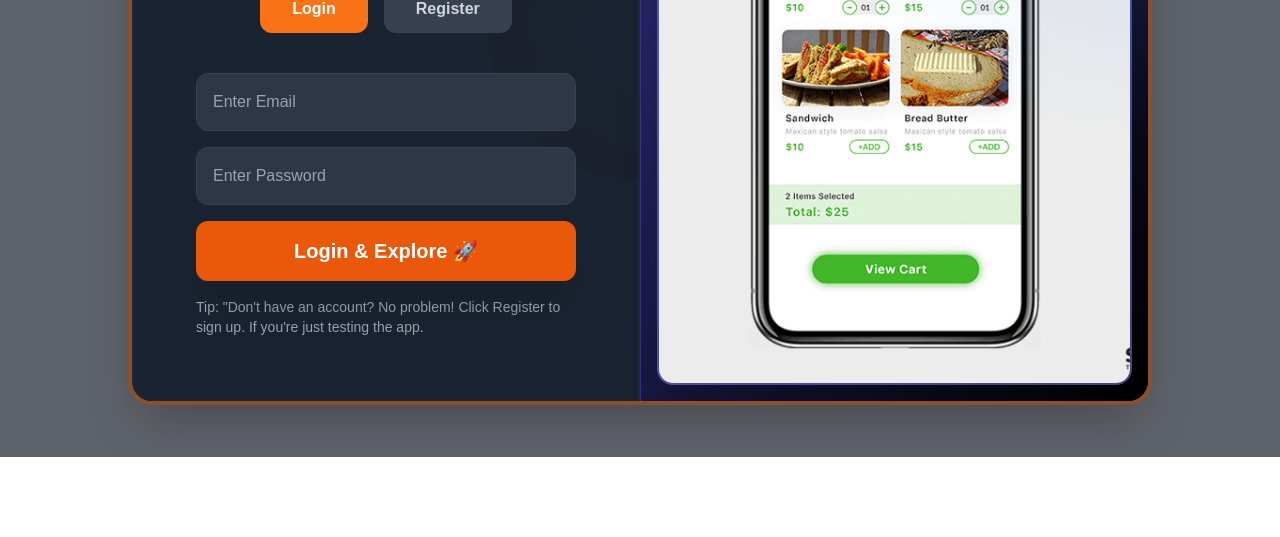
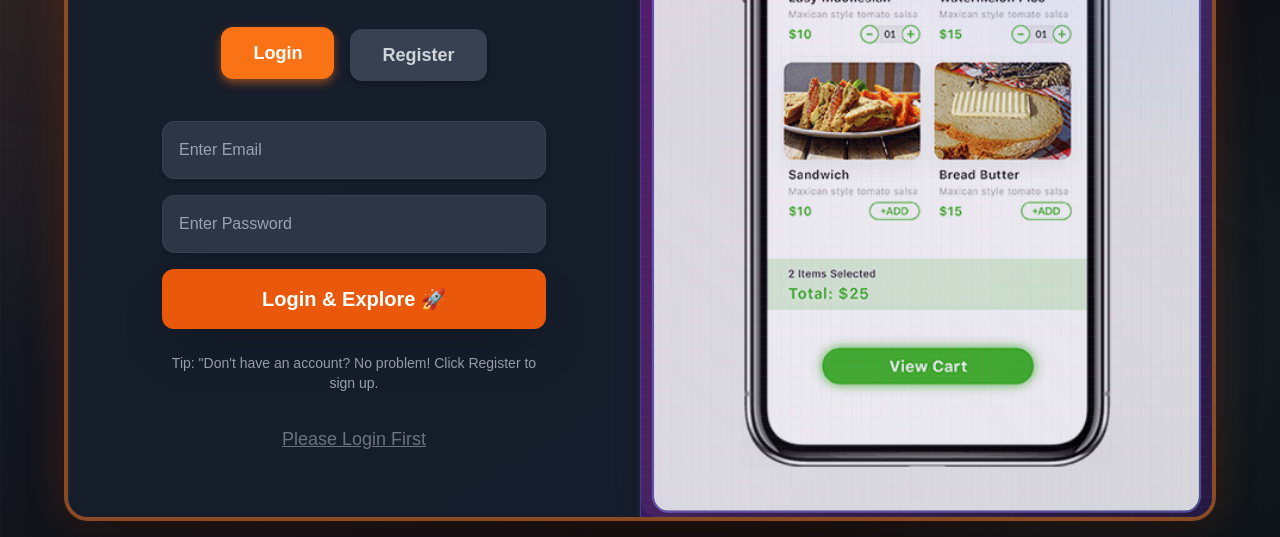
Before and after one commit to Rahmatul-Rovi/food-deliver-web-app, a website: page public/index.html in a window 1280 px wide. Shown: the part 343-880 px from the top of the page. Before the commit the page ends 800 px from the top, so only its background shows below. Drawn offline with nearby package versions, Linux system fonts and the light colour scheme.

Commit message:
chnages frontend

```diff
--- a/public/index.html
+++ b/public/index.html
@@ -46,61 +46,172 @@
         .hover\:shadow-3xl:hover {
             box-shadow: 0 25px 50px -12px rgba(0, 0, 0, 0.5), 0 0 40px rgba(255, 69, 0, 0.3);
         }
+
+
+    @keyframes pulse-slight {
+        0%, 100% {
+            transform: scale(1);
+            filter: drop-shadow(0 4px 3px rgba(0, 0, 0, 0.07)) drop-shadow(0 2px 2px rgba(0, 0, 0, 0.06));
+        }
+        50% {
+            transform: scale(1.01);
+            filter: drop-shadow(0 10px 8px rgba(0, 0, 0, 0.04)) drop-shadow(0 4px 3px rgba(0, 0, 0, 0.1));
+        }
+    }
+    .animate-pulse-slight {
+        animation: pulse-slight 3s infinite ease-in-out;
+    }
+
+    /* Additional custom shadows */
+    .shadow-3xl {
+        box-shadow: 0 25px 50px -12px rgba(0, 0, 0, 0.4), 0 0 40px rgba(255, 69, 0, 0.2);
+    }
+    .hover\:shadow-4xl:hover {
+        box-shadow: 0 35px 70px -15px rgba(0, 0, 0, 0.5), 0 0 60px rgba(255, 69, 0, 0.4);
+    }
+
+    /* Ensure your auth-tab active states are strong */
+    .auth-tab.active {
+        background-color: #f97316; /* Tailwind orange-600 */
+        color: white;
+        box-shadow: 0 4px 10px rgba(249, 115, 22, 0.5); /* Orange glow */
+        transform: translateY(-2px); /* Slight lift */
+    }
+    .auth-tab:not(.active) {
+        background-color: #374151; /* Tailwind gray-700 */
+        color: #d1d5db; /* Tailwind gray-300 */
+        box-shadow: 0 2px 5px rgba(0,0,0,0.3);
+    }
+    .auth-tab:hover {
+        transform: translateY(-1px);
+        box-shadow: 0 6px 12px rgba(249, 115, 22, 0.3); /* Softer hover glow */
+    }
+    /* Rest of your existing styles */
+    body { margin: 0; overflow-x: hidden; font-family: sans-serif; }
+    #container {
+        position: fixed;
+        top: 0;
+        left: 0;
+        width: 100%;
+        height: 100%;
+        z-index: 0;
+        pointer-events: none;
+    }
+
+    #overlay, #startup-page {
+        position: relative;
+        z-index: 10;
+        min-height: 100vh;
+        background: rgba(26, 32, 44, 0.7);
+    }
+
+    .cart-sidebar { transition: transform 0.3s ease-in-out; }
+    .cart-sidebar.hidden { transform: translateX(100%); }
+
+    .perspective-1000 {
+        perspective: 1000px;
+    }
+    .hover\:rotate-y-1:hover {
+        transform: rotateY(1deg);
+    }
+    .hover\:shadow-3xl:hover {
+        box-shadow: 0 25px 50px -12px rgba(0, 0, 0, 0.5), 0 0 40px rgba(255, 69, 0, 0.3);
+    }
+
     </style>
 </head>
 <body>
     <div id="container"></div>
 
-    <div id="startup-page" class="flex flex-col justify-center items-center min-h-screen p-4 perspective-1000">
+    <div id="startup-page" class="relative flex flex-col justify-center items-center min-h-screen p-4 perspective-1000 overflow-hidden">
 
-        <div class="max-w-5xl w-full flex bg-gray-800/90 rounded-3xl shadow-2xl border-4 border-orange-500/50 overflow-hidden transition-transform duration-500 hover:rotate-y-1 hover:shadow-3xl">
+    <div class="absolute inset-0 bg-gradient-to-br from-gray-900 to-black z-0 opacity-90"></div>
+    <div class="absolute inset-0 z-0" style="background:
+        radial-gradient(circle at 10% 20%, rgba(255, 100, 0, 0.15) 0%, transparent 40%),
+        radial-gradient(circle at 90% 80%, rgba(100, 200, 255, 0.1) 0%, transparent 30%),
+        linear-gradient(to right, rgba(255,255,255,0.02) 1px, transparent 1px),
+        linear-gradient(to bottom, rgba(255,255,255,0.02) 1px, transparent 1px);">
+    </div>
+    <div class="relative z-10 max-w-6xl w-full flex flex-col lg:flex-row bg-gray-800/90 rounded-3xl shadow-3xl
+                border-4 border-orange-500/50 overflow-hidden
+                transition-all duration-700 hover:scale-[1.01] hover:shadow-4xl">
 
-            <div class="w-full lg:w-1/2 p-10 md:p-16 flex flex-col items-center justify-center relative z-10 shadow-inner shadow-gray-700/50 bg-gray-900/50">
+        <div class="w-full lg:w-1/2 p-10 md:p-16 flex flex-col items-center justify-center
+                    relative z-10 shadow-inner shadow-gray-700/50 bg-gray-900/60
+                    transform transition-transform duration-500 hover:scale-[1.005]">
 
-                <h1 class="text-8xl font-black mb-4 drop-shadow-xl text-orange-400">
+            <h1 class="text-8xl md:text-7xl lg:text-8xl font-black mb-4 drop-shadow-lg text-orange-400 animate-pulse-slight">
                 FOOD<span class="text-white">App</span>
             </h1>
-                <p class="text-3xl font-light text-gray-300 mb-6">
-                    Experience the future of food delivery.
+            <p class="text-3xl md:text-2xl lg:text-3xl font-light text-gray-300 mb-4 text-center">
+                Your future of <span class="text-orange-300 font-medium">3D Food Delivery</span> starts here.
+            </p>
+            <p class="text-xl text-gray-400 mb-8 text-center max-w-md">
+                Immersive visuals, instant orders, and delicious experiences await!
             </p>
 
             <div class="flex justify-center mb-6 space-x-4">
-                    <button id="tab-login" class="auth-tab active px-8 py-3 rounded-xl font-bold" onclick="showAuthTab('login')">Login</button>
-                    <button id="tab-register" class="auth-tab px-8 py-3 rounded-xl font-bold" onclick="showAuthTab('register')">Register</button>
+                <button id="tab-login" class="auth-tab active px-8 py-3 rounded-xl font-bold text-lg shadow-lg hover:shadow-xl" onclick="showAuthTab('login')">Login</button>
+                <button id="tab-register" class="auth-tab px-8 py-3 rounded-xl font-bold text-lg shadow-lg hover:shadow-xl" onclick="showAuthTab('register')">Register</button>
             </div>
 
-                <div id="login-form" class="space-y-4 pt-4 w-full">
-                    <input id="login-email" type="email" placeholder="Enter Email " class="w-full p-4 rounded-xl bg-gray-700/70 focus:outline-none focus:ring-2 focus:ring-orange-400 border border-gray-700 text-white">
-                    <input id="login-password" type="password" placeholder="Enter Password " class="w-full p-4 rounded-xl bg-gray-700/70 focus:outline-none focus:ring-2 focus:ring-orange-400 border border-gray-700 text-white">
+            <div id="login-form" class="space-y-4 pt-4 w-full max-w-sm">
+                <input id="login-email" type="email" placeholder="Enter Email"
+                       class="w-full p-4 rounded-xl bg-gray-700/70 focus:outline-none focus:ring-2 focus:ring-orange-400 border border-gray-700 text-white placeholder-gray-400 shadow-md">
+                <input id="login-password" type="password" placeholder="Enter Password"
+                       class="w-full p-4 rounded-xl bg-gray-700/70 focus:outline-none focus:ring-2 focus:ring-orange-400 border border-gray-700 text-white placeholder-gray-400 shadow-md">
 
                 <button onclick="loginUser()" class="w-full bg-orange-600 hover:bg-orange-700 text-white font-bold py-4 rounded-xl text-xl shadow-2xl transition transform hover:scale-[1.02] active:scale-100">
                     Login & Explore 🚀
                 </button>
             </div>
 
-                <div id="register-form" class="space-y-4 pt-4 hidden w-full">
-                    <input id="register-email" type="email" placeholder="New Email" class="w-full p-4 rounded-xl bg-gray-700/70 focus:outline-none focus:ring-2 focus:ring-green-400 border border-gray-700 text-white">
-                    <input id="register-password" type="password" placeholder="New Password" class="w-full p-4 rounded-xl bg-gray-700/70 focus:outline-none focus:ring-2 focus:ring-green-400 border border-gray-700 text-white">
+            <div id="register-form" class="space-y-4 pt-4 hidden w-full max-w-sm">
+                <input id="register-email" type="email" placeholder="New Email"
+                       class="w-full p-4 rounded-xl bg-gray-700/70 focus:outline-none focus:ring-2 focus:ring-green-400 border border-gray-700 text-white placeholder-gray-400 shadow-md">
+                <input id="register-password" type="password" placeholder="New Password"
+                       class="w-full p-4 rounded-xl bg-gray-700/70 focus:outline-none focus:ring-2 focus:ring-green-400 border border-gray-700 text-white placeholder-gray-400 shadow-md">
 
                 <button onclick="registerUser()" class="w-full bg-green-600 hover:bg-green-700 text-white font-bold py-4 rounded-xl text-xl shadow-2xl transition transform hover:scale-[1.02] active:scale-100">
                     Register & Login
                 </button>
             </div>
 
-                <p class="text-sm text-gray-400 mt-4">
-                    Tip: "Don't have an account? No problem! Click Register to sign up. If you're just testing the app.
+            <p class="text-sm text-gray-400 mt-6 max-w-sm text-center">
+                Tip: "Don't have an account? No problem! Click Register to sign up.
             </p>
+
+            <button onclick="loginUser('user@test.com', 'password123')"
+                    class="mt-8 text-gray-500 hover:text-orange-400 transition-colors duration-300 underline text-lg">
+               Please Login First
+            </button>
 
         </div>
 
-            <div class="hidden lg:block lg:w-1/2 p-4 flex items-center justify-center relative
-                         bg-gradient-to-br from-indigo-900 to-black border-l border-indigo-500/50">
+        <div class="hidden lg:block lg:w-1/2 p-6 flex items-center justify-center relative
+                    bg-gradient-to-br from-purple-900 to-indigo-950 border-l border-indigo-500/50
+                    transform transition-transform duration-500 hover:scale-[1.005]">
 
             <img src="food1.png" alt="Futuristic Food Image"
-                    class="w-full h-full object-cover rounded-2xl shadow-2xl border-2 border-indigo-400/50">
+                 class="w-full h-full object-cover rounded-2xl shadow-3xl border-2 border-indigo-400/50
+                        transform rotate-x-6 rotate-z-3 scale-105 opacity-90 transition-transform duration-700
+                        hover:rotate-x-0 hover:rotate-z-0 hover:scale-100 hover:opacity-100">
 
+            <div class="absolute inset-0 z-10 rounded-2xl" style="
+                background: linear-gradient(45deg, rgba(255,255,255,0.05) 0%, transparent 50%, rgba(255,255,255,0.05) 100%),
+                            repeating-linear-gradient(0deg, rgba(0,255,255,0.05) 0%, rgba(0,255,255,0.05) 1px, transparent 1px, transparent 10px),
+                            repeating-linear-gradient(90deg, rgba(255,0,255,0.05) 0%, rgba(255,0,255,0.05) 1px, transparent 1px, transparent 10px);
+                opacity: 0.8;
+                pointer-events: none; /* Crucial: make sure this doesn't block clicks */
+            "></div>
             <div class="absolute inset-0 z-0 opacity-20" style="background: radial-gradient(circle at 100% 0%, #3b82f6 0%, transparent 50%);"></div>
         </div>
+    </div>
+</div>
+
+
+
+
         </div>
     </div>
 
```
Lines whose indentation alone changed are shown as unchanged.
